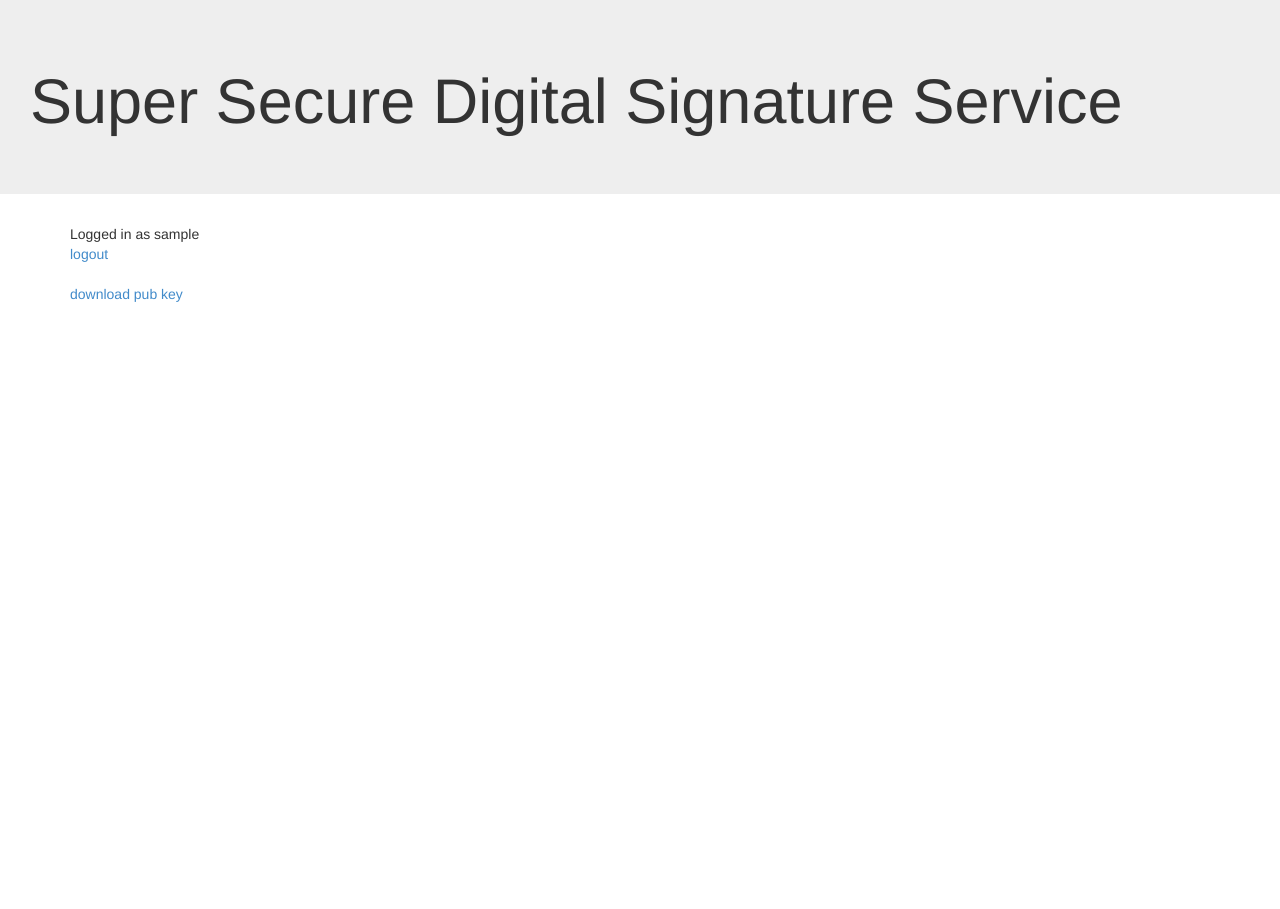
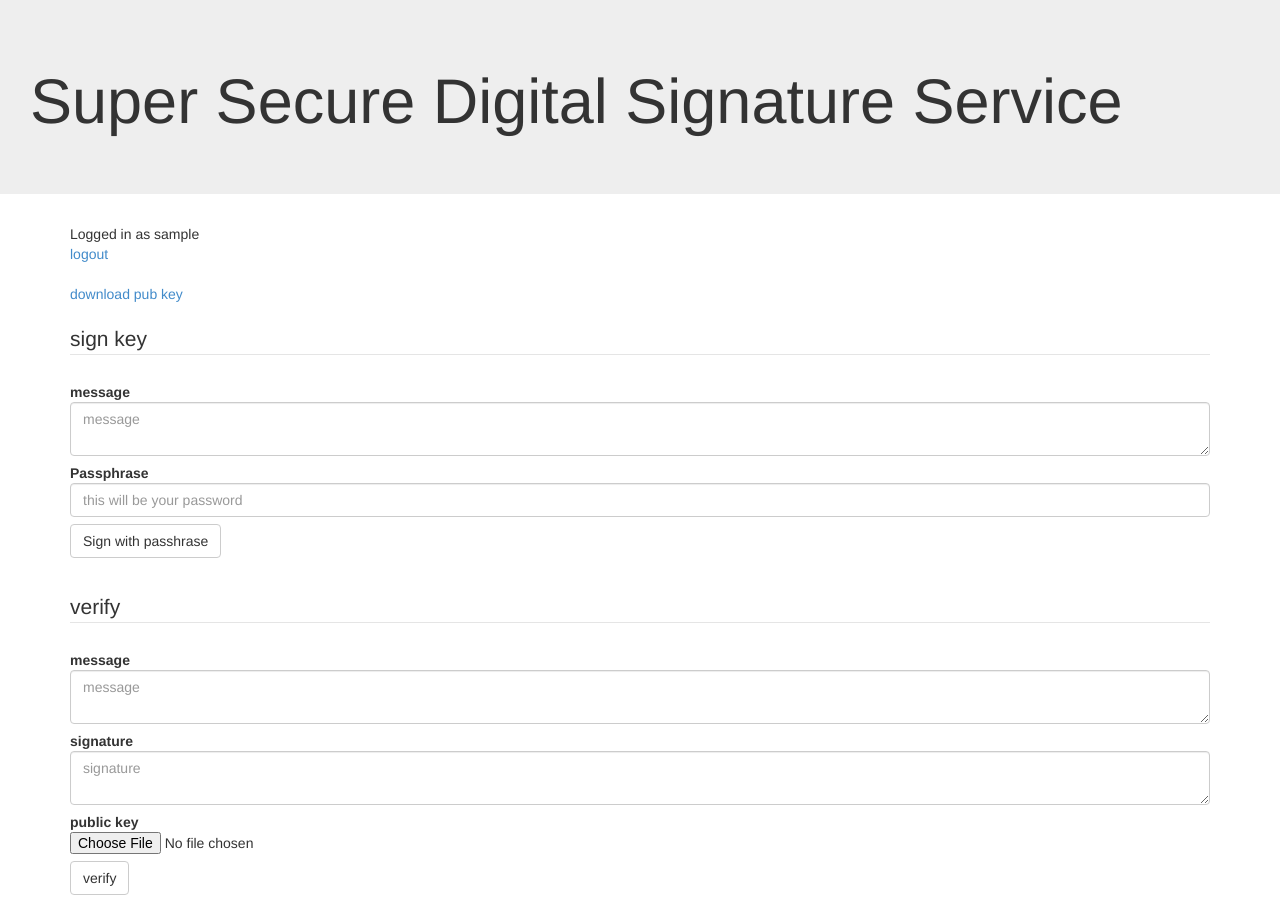
Before and after one commit to qaisjp/inf-sp, a PHP site: page / in a window 1280 px wide. Shown: the part 21-930 px from the top of the page. Before the commit the page ends 323 px from the top, so only its background shows below. Run offline with PHP 8.4, Linux system fonts and the light colour scheme; the visitor is signed in with stand-in values (Sample User, id 1); some libraries are stand-ins or nearby versions.

Commit message:
add sign key and verify ui

```diff
--- a/http/index.php
+++ b/http/index.php
@@ -39,6 +39,44 @@ echo $_SESSION["TEST"];
       print 'Logged in as ' . $_SESSION["username"];
       print '<br><a href="/logout.php">logout</a><br>';
       print '<br><a href="/pubkeypls.php">download pub key</a><br>';
+
+      ?>
+      <br>
+      <form name="login" class="form-horizontal" action="/sign.php" method="post">
+        <fieldset>
+          <legend>sign key</legend>
+          <div class="control-group"> <label class="control-label" for="message">message</label>
+            <div class="controls"> <textarea id="message" name="message" type="text" placeholder="message" class="form-control" required></textarea></div>
+          </div>
+          <div class="control-group"> <label class="control-label" for="password">Passphrase</label>
+            <div class="controls"> <input id="password" name="password" type="password" placeholder="this will be your password" class="form-control" required></div>
+          </div>
+          <div class="control-group"> <label class="control-label" for="createaccount"></label>
+            <div class="controls"> <button id="signup" name="sign" type="submit" value="signup" class="btn btn-default">Sign with passhrase</button> </div>
+          </div>
+        </fieldset>
+      </form>
+      <br>
+
+      <form name="login" class="form-horizontal" action="/verify.php" method="post">
+        <fieldset>
+          <legend>verify</legend>
+          <div class="control-group"> <label class="control-label" for="message">message</label>
+            <div class="controls"> <textarea id="message" name="message" type="text" placeholder="message" class="form-control" required></textarea></div>
+          </div>
+          <div class="control-group"> <label class="control-label" for="signature">signature</label>
+            <div class="controls"> <textarea id="signature" name="signature" type="text" placeholder="signature" class="form-control" required></textarea></div>
+          </div>
+          <div class="control-group"> <label class="control-label" for="pubkey">public key</label>
+            <div class="controls"> <input id="pubkey" name="pubkey" type="file" required></div>
+          </div>
+          <div class="control-group"> <label class="control-label" for="createaccount"></label>
+            <div class="controls"> <button name="verify" type="submit" value="signup" class="btn btn-default">verify</button> </div>
+          </div>
+        </fieldset>
+      </form>
+
+    <?php
     } else {
       print "Not signed in";
 
```
